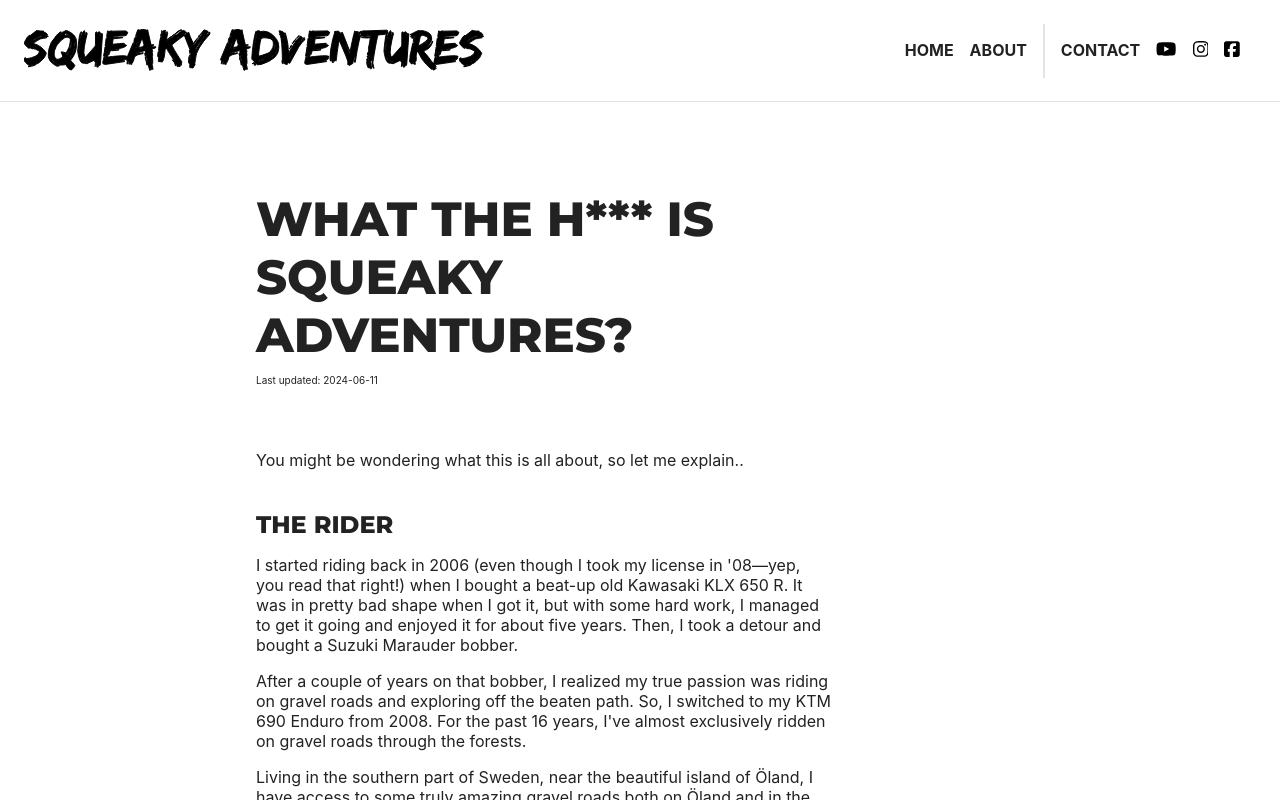
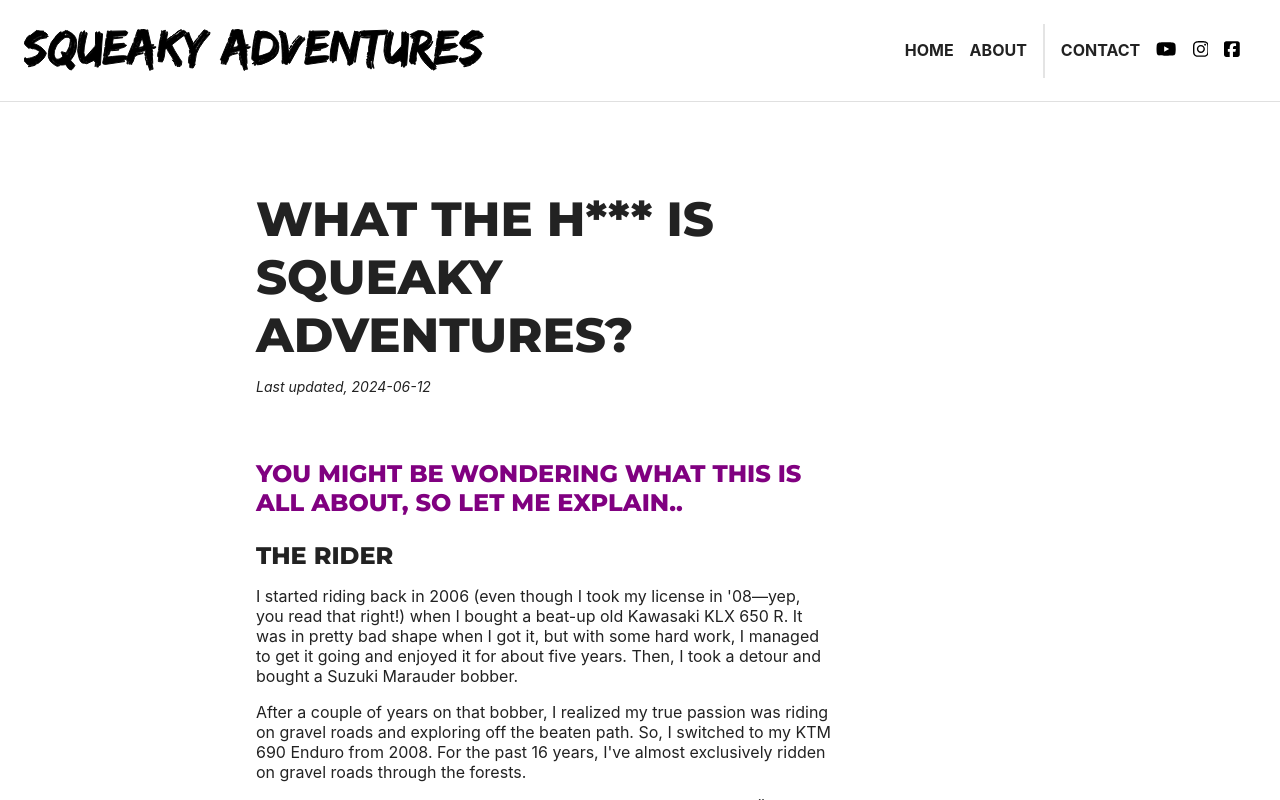
Before and after one commit to fgranvik/squeaky, a React (Create React App) app: page /about in a window 1280 px wide. Shown: the top 800 px of the page. Built offline with nearby package versions, Linux system fonts and the light colour scheme.

Commit message:
minor css updates

```diff
--- a/src/pages/about/about.tsx
+++ b/src/pages/about/about.tsx
@@ -7,6 +7,7 @@ import Margin from "../../components/Margin/margin";
 import { Text } from "../../components/Text/text";
 import { Helmet } from "react-helmet";
 import { Main } from "../../components/Main/main";
+import { LastUpdate } from "../../components/LastUpdate/lastUpdate";
 
 const About: React.FC = () => {
   const title =
@@ -31,12 +32,12 @@ const About: React.FC = () => {
           <Heading type="h1" as="h2">
             What the h*** is Squeaky Adventures?
           </Heading>
-          <p>Last updated: 2024-06-11</p>
+          <LastUpdate date="2024-06-12" />
 
           <Margin bottom={64} />
-          <Text type="p">
+          <Heading type="h3" color="purple">
             You might be wondering what this is all about, so let me explain..
-          </Text>
+          </Heading>
         </Content>
       </Section>
 
--- a/src/pages/contact/contact.module.css
+++ b/src/pages/contact/contact.module.css
@@ -28,6 +28,7 @@
   }
 
   .submit {
+    font-family: "Montserrat", sans-serif;
     height: var(--inputHeight);
     background-color: var(--theme-color);
     color: #fff;
--- a/src/pages/contact/contact.tsx
+++ b/src/pages/contact/contact.tsx
@@ -8,6 +8,7 @@ import { useForm, ValidationError } from "@formspree/react";
 import styles from "./contact.module.css";
 import { Helmet } from "react-helmet";
 import { Main } from "../../components/Main/main";
+import { LastUpdate } from "../../components/LastUpdate/lastUpdate";
 
 const Contact: React.FC = () => {
   const [state, handleSubmit] = useForm("xgeggara");
@@ -66,7 +67,7 @@ const Contact: React.FC = () => {
           <Heading type="h1" as="h2">
             So you want to get in touch?
           </Heading>
-          <p>Last updated: 2024-06-11</p>
+          <LastUpdate date="2024-06-12" />
           <Margin bottom={64} />
 
           <Heading type="h3">
```
